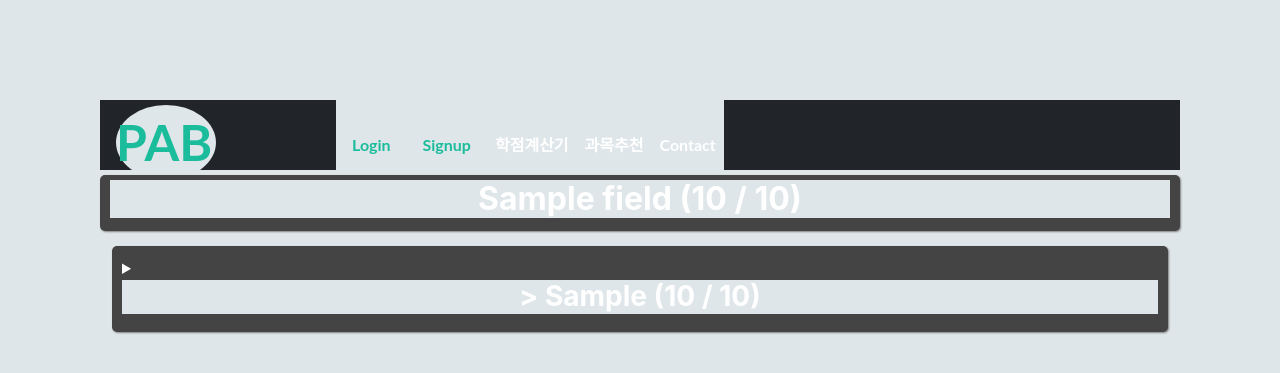
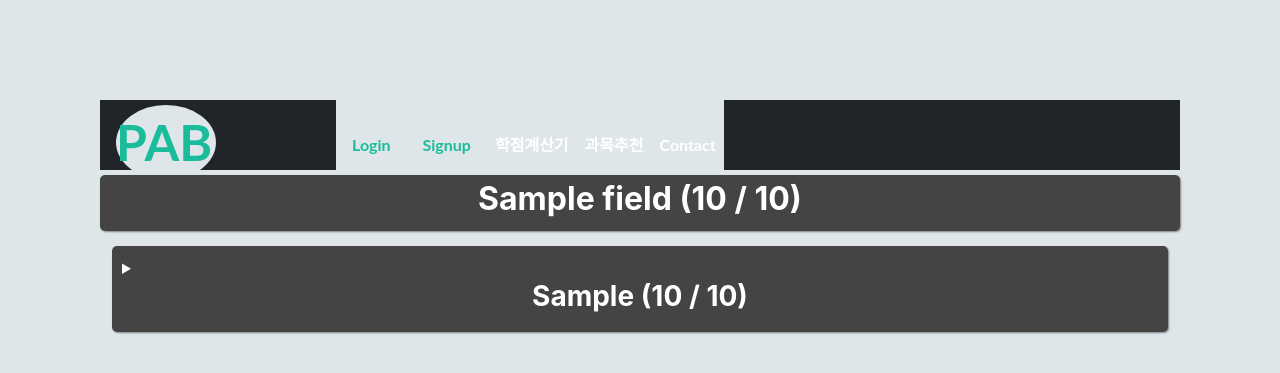
Before and after one commit to AhnYeonghoo/opensource_project, a Django app: template evolve/templates/calculator.html in a window 1280 px wide. Shown: the top 373 px of the page. Run offline with Django 3.2, Linux system fonts and the light colour scheme; the template is opened without the code that fills it: most values are stand-ins (such as "Sample title", 1, 10 or a date in 2020); some libraries are stand-ins or nearby versions; some web fonts are replaced.

Commit message:
modify:학점 계산 디자인 수정

```diff
--- a/evolve/templates/calculator.html
+++ b/evolve/templates/calculator.html
@@ -31,12 +31,12 @@ details[open] > summary ~ * { animation:reveal 0.5s;}
                     <div class="col-xs-6 col-lg-6">
                         <details>
 
-                        <summary><center><h2>{{sco.field}} ({{sco.my_score}} / {{sco.min_score}})</h2></center></summary>
+                        <summary><center><h2 style="background:#444">{{sco.field}} ({{sco.my_score}} / {{sco.min_score}})</h2></center></summary>
 
                         <div class="tpt">
-                        <ul>
+                        <ul style="background:#444">
                             {% for lec2 in major%}
-                                <p>
+                                <p style="background:#444">
                                     {{lec2.isClear}}
                                     {% if lec2.changed == "(신설)"%}
                                         {{lec2.new_name}}
@@ -63,13 +63,13 @@ details[open] > summary ~ * { animation:reveal 0.5s;}
                     <details>
                     <summary>
                         <center>
-                        <h2>{{sco.field}} ({{sco.my_score}} / {{sco.min_score}})</h2>
+                        <h2 style="background:#444">{{sco.field}} ({{sco.my_score}} / {{sco.min_score}})</h2>
                         </center>
                     </summary>
                         <div class="tpt">
-                        <ul>
+                        <ul style="background:#444">
                             {% for lec in selection%}
-                                <p>{{lec.isClear}}
+                                <p style="background:#444">{{lec.isClear}}
                                     {% if lec.previous_lecture_name != ""%}
                                         {{lec.previous_lecture_name}} ->
                                     {% endif %}
@@ -85,7 +85,7 @@ details[open] > summary ~ * { animation:reveal 0.5s;}
                 <div class="row">
                 <div class="tpt">
                 <center>
-                <h2>{{sco.field}} ({{sco.my_score}} / {{sco.min_score}})</h2>
+                <h2 style="background:#444">{{sco.field}} ({{sco.my_score}} / {{sco.min_score}})</h2>
                 </center>
                 </div>
 
@@ -100,13 +100,13 @@ details[open] > summary ~ * { animation:reveal 0.5s;}
                             <details>
                             <summary>
                                 <center>
-                                <h3>> {{sub.sub_field}} ({{sub.my_score}} / {{sub.min_score}})</h3>
+                                <h3 style="background:#444"> {{sub.sub_field}} ({{sub.my_score}} / {{sub.min_score}})</h3>
                                 </center>
                             </summary>
                             <div class="tpt">
-                            <ul>
+                            <ul style="background:#444">
                                 {% for lec in sub.lec_info%}
-                                    <p>{{lec.isClear}}{{lec.lecture_name}}{{lec.grade}}</p>
+                                    <p style="background:#444">{{lec.isClear}}{{lec.lecture_name}}{{lec.grade}}</p>
                                 {% endfor%}
                             </ul>
                             </div>
```
